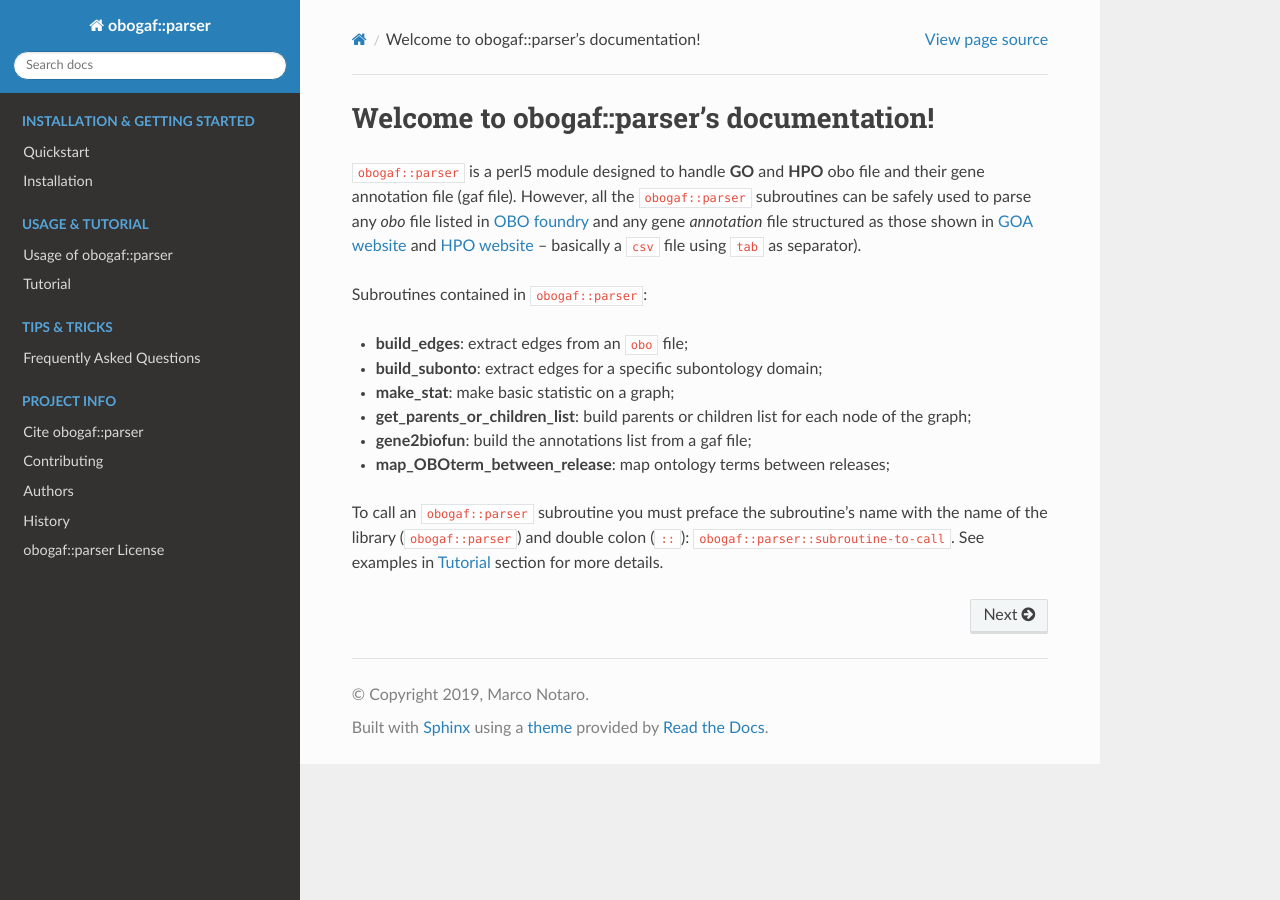
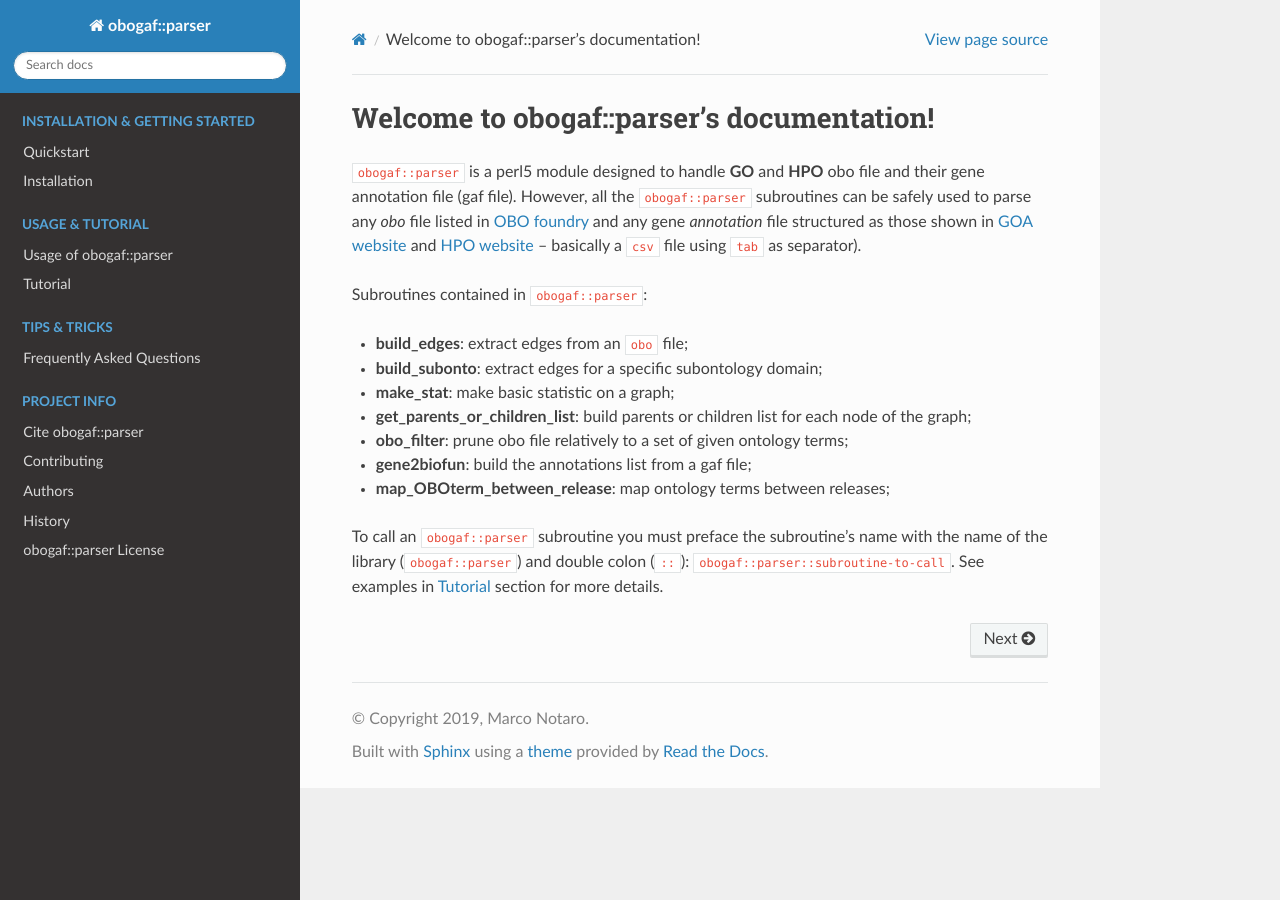
Before and after one commit to marconotaro/obogaf-parser, a Sphinx documentation site: the page built from docs/index.rst, in a window 1280 px wide. Built offline with Sphinx 7.4.7 and the Read the Docs theme 2.0.0, drawn with Linux system fonts in a browser that asks for light colours.

Commit message:
add obo_filter in docs

```diff
--- a/docs/index.rst
+++ b/docs/index.rst
@@ -14,6 +14,7 @@ Subroutines contained in ``obogaf::parser``:
 - **build_subonto**: extract edges for a specific subontology domain;
 - **make_stat**: make basic statistic on a graph;
 - **get_parents_or_children_list**: build parents or children list for each node of the graph;
+- **obo_filter**: prune obo file relatively to a set of given ontology terms;
 - **gene2biofun**: build the annotations list from a gaf file;
 - **map_OBOterm_between_release**: map ontology terms between releases;
 
```
